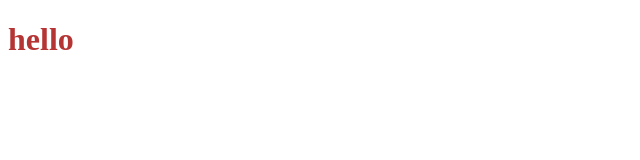
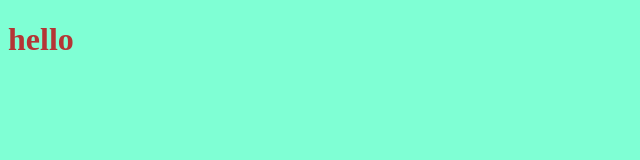
Before and after one commit to ameer-code/myproject, a plain HTML site: page index.html in a window 1280 px wide. Shown: the whole page, without its empty margins (0-640 px from the left). Drawn offline with Linux system fonts and the light colour scheme.

Commit message:
changing background color

```diff
--- a/style.css
+++ b/style.css
@@ -1,3 +1,6 @@
 h1{
     color: rgb(181, 53, 53);
 }
+body{
+    background-color:aquamarine
+}
```
